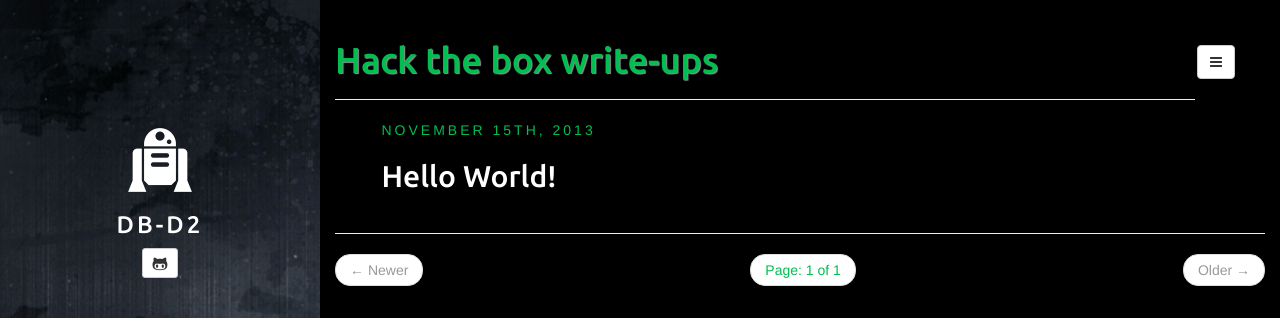
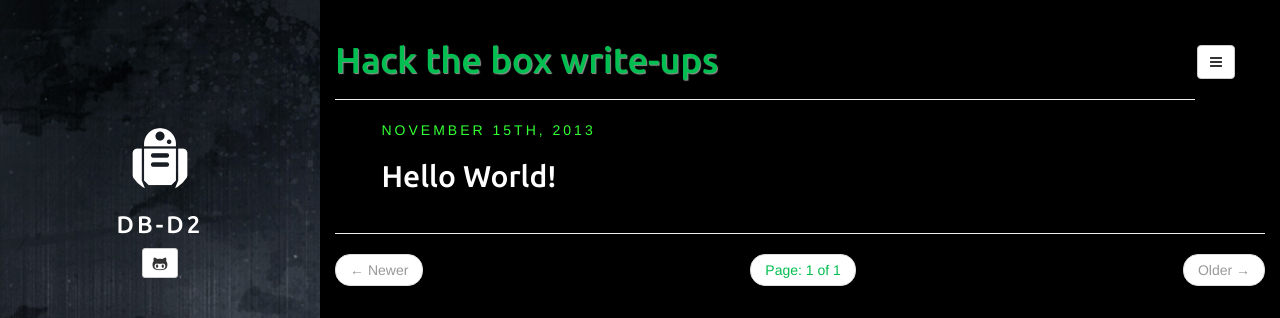
Before and after one commit to db-d2/db-d2.github.io, a Jekyll site: the page built from index.html, in a window 1280 px wide. Shown: the top 318 px of the page. Built offline with Jekyll 4.4.1, drawn with Linux system fonts in a browser that asks for light colours; the list of posts is cut into pages by our own code.

Commit message:
color and img corrections

```diff
--- a/_includes/sidebar.html
+++ b/_includes/sidebar.html
@@ -1,7 +1,7 @@
 <!-- sidebar.html -->
 <header class="sidebar-header" role="banner">
 	<a href="{{ site.BASE_PATH }}/">
-		<img src="/db_d2.png" class="img-square" />
+		<img src="/db_d2.png" class="img-circle" />
 	</a>
 	<h3 class="title">
         <a href="{{ site.BASE_PATH }}/">{{ site.title }}</a>
--- a/assets/css/style.css
+++ b/assets/css/style.css
@@ -106,6 +106,7 @@
 	text-transform: uppercase;
 	font-size: 14px;
 	letter-spacing: 3px;
+	color: #33ff33;
 }
 
 article {
@@ -164,7 +165,7 @@
     cursor: default;
     background-color: #000000;
     border: 1px solid #ddd;
-    border-right-color: transparent;
+    border-right-color: #ddd;
 }
 
 .nav-tabs-vertical>li>a {
```
